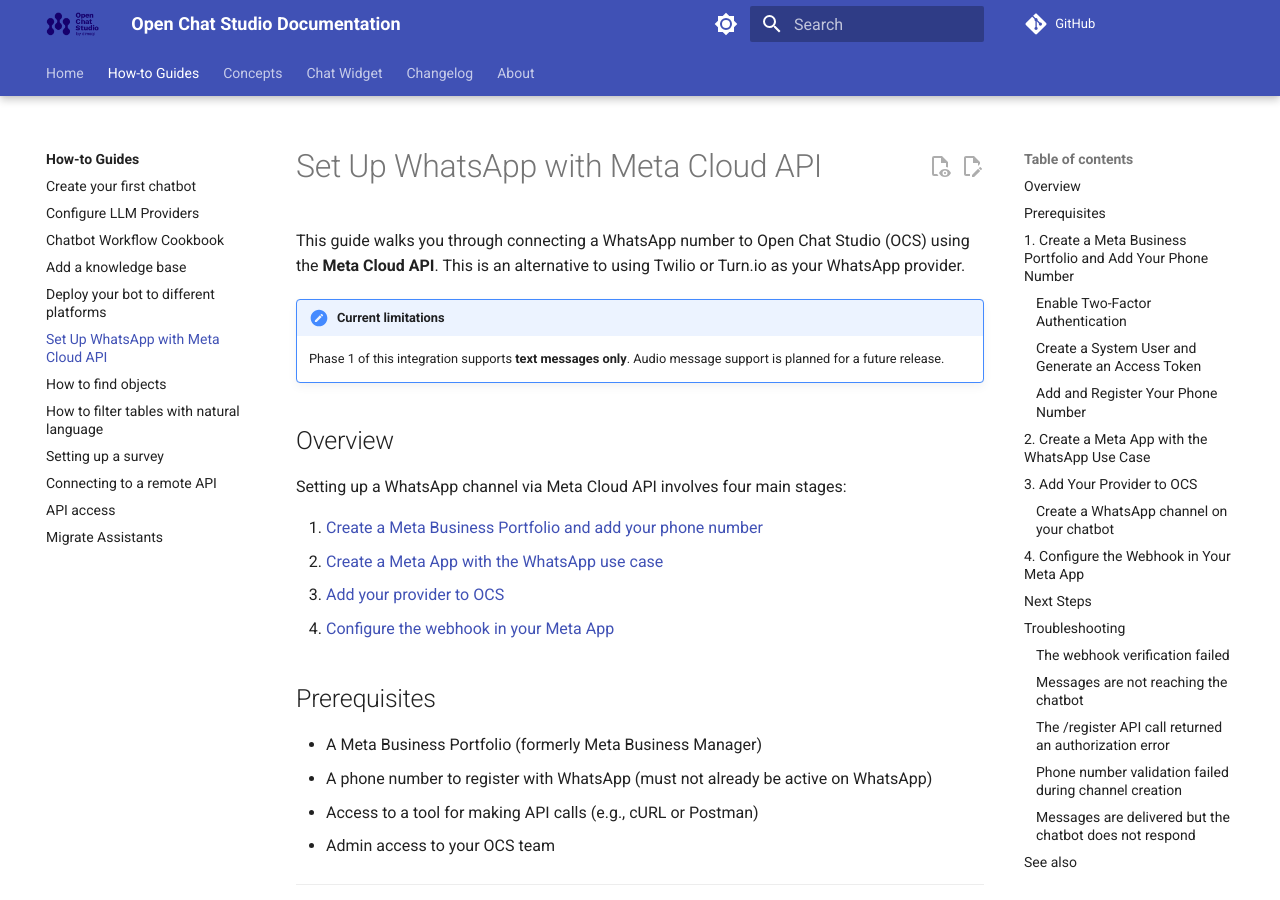
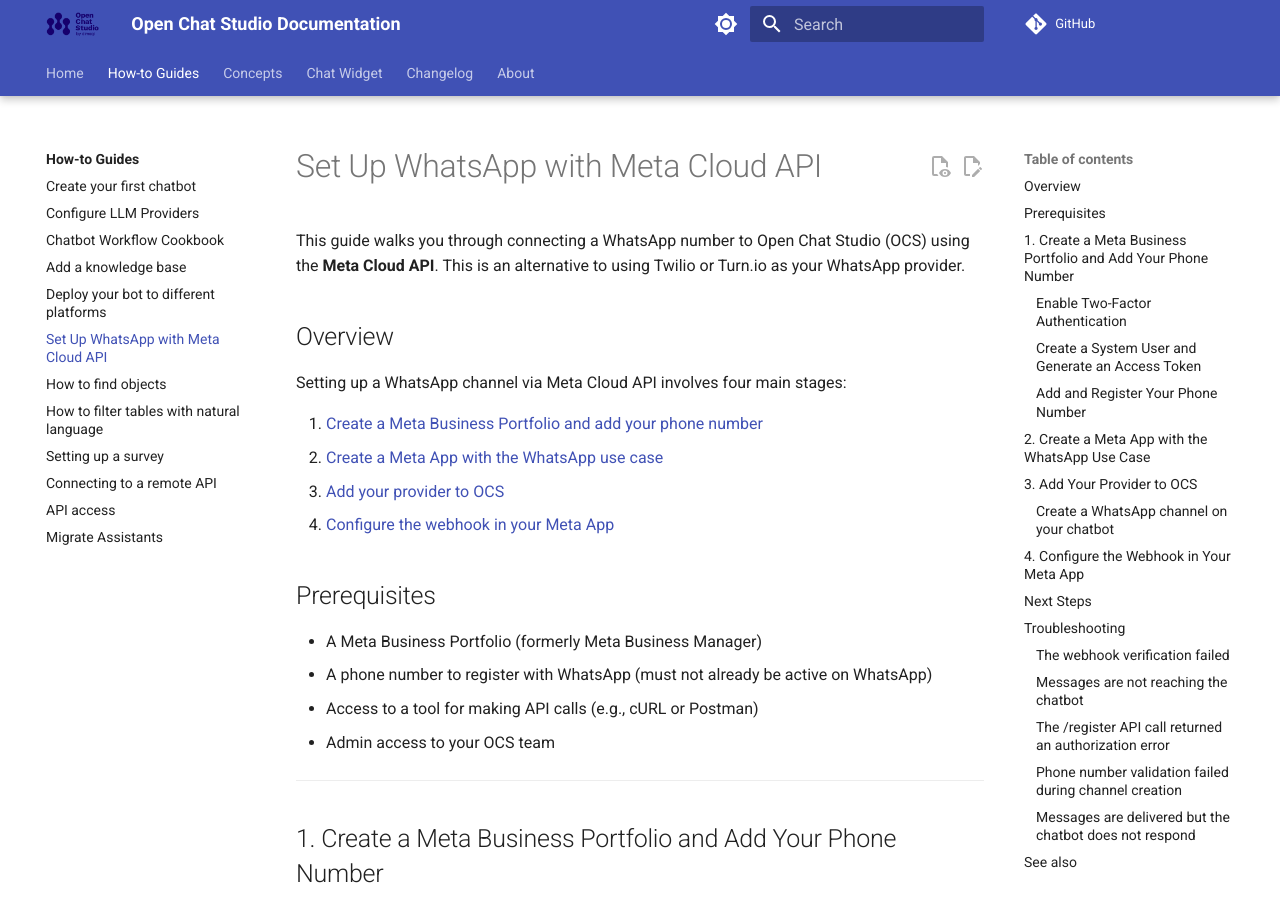
Before and after one commit to dimagi/open-chat-studio-docs, an MkDocs documentation site: the page built from docs/how-to/whatsapp_meta_cloud_api.md, in a window 1280 px wide and 900 px high. Built offline with MkDocs 1.6.1 and Material for MkDocs 9.7.7, drawn with Linux system fonts in a browser that asks for light colours; a script that is not in the unit is left out; comment, search, counter and statistics services are not loaded.

```diff
--- a/docs/how-to/whatsapp_meta_cloud_api.md
+++ b/docs/how-to/whatsapp_meta_cloud_api.md
@@ -1,9 +1,6 @@
 # Set Up WhatsApp with Meta Cloud API
 
 This guide walks you through connecting a WhatsApp number to Open Chat Studio (OCS) using the **Meta Cloud API**. This is an alternative to using Twilio or Turn.io as your WhatsApp provider.
-
-!!! note "Current limitations"
-    Phase 1 of this integration supports **text messages only**. Audio message support is planned for a future release.
 
 ## Overview
 
```
Also changed, not shown: docs/changelog.md (+1 -0 lines).
